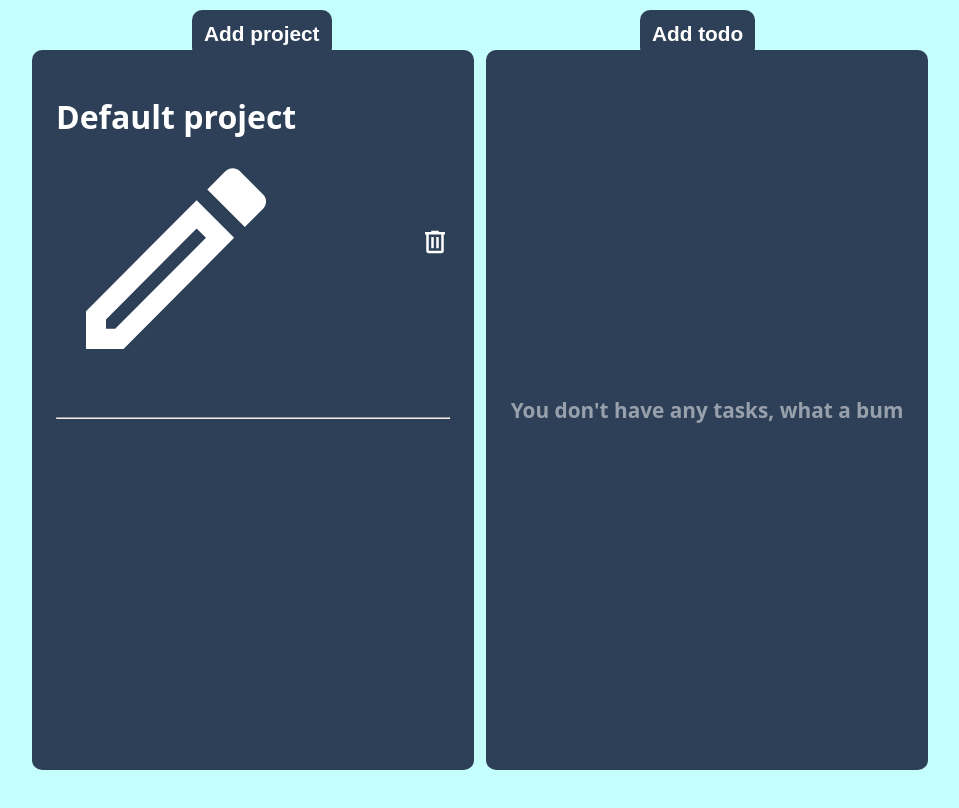
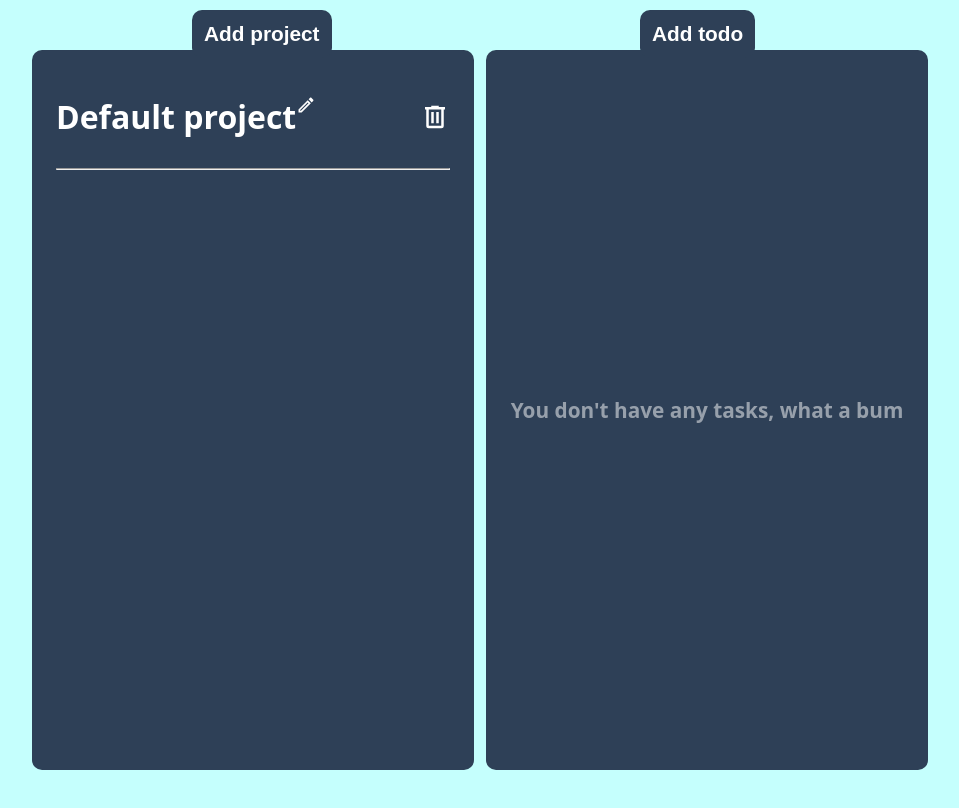
Before and after one commit to ZachTheMighty/todo-list-assigment, a website built with webpack: page src/index.html in a window 1280 px wide. Shown: the whole page, without its empty margins (160-1119 px from the left). Built offline with nearby package versions, Linux system fonts and the light colour scheme.

Commit message:
Changed: made editIcon smaller and positioned it relative to projectName

```diff
--- a/src/index.css
+++ b/src/index.css
@@ -72,8 +72,17 @@ main {
   align-items: center;
 }
 
-.project > .delete-project {
+.project > h1 {
+  position: relative;
+}
+
+.delete-project {
   width: 30px;
+}
+
+.edit-project {
+  position: absolute;
+  width: 20px;
 }
 
 .project > button:first-of-type {
```
